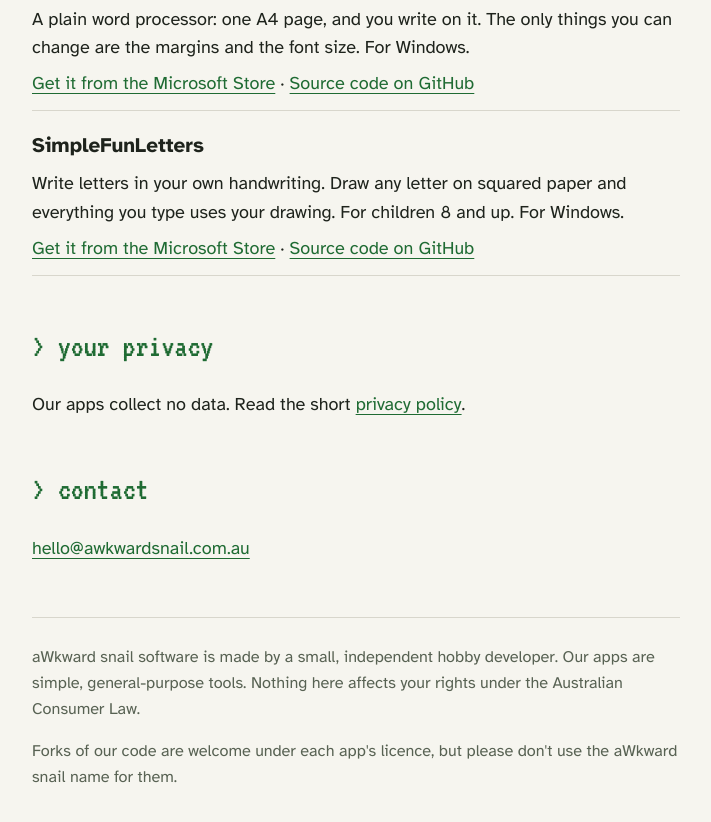
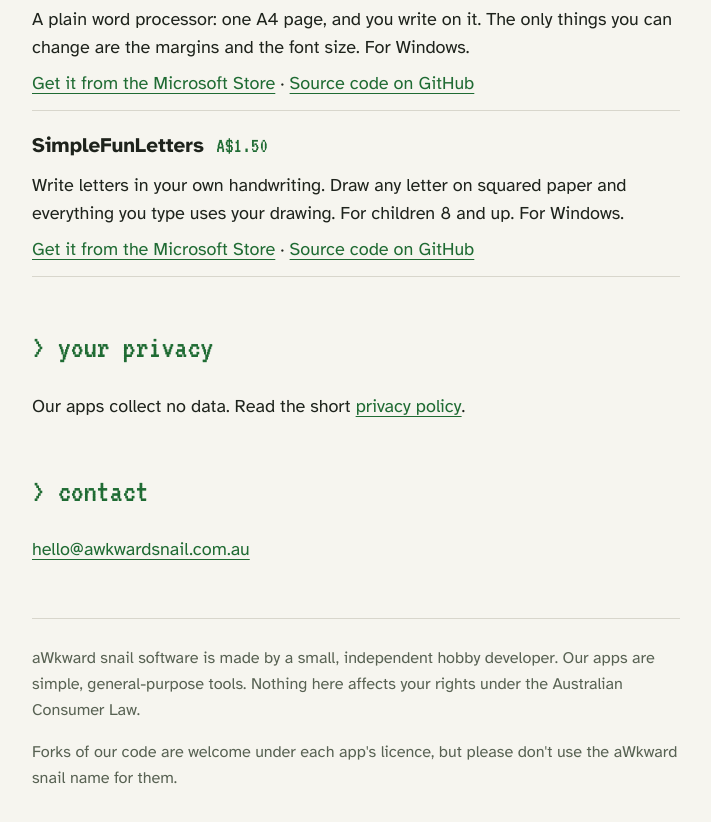
Before and after one commit to AwkwardSnail/awkwardsnail.github.io, a plain HTML site: page index.html in a window 1280 px wide. Shown: the part 1380-2202 px from the top of the page, without its empty margins (284-995 px from the left). Drawn offline with Linux system fonts and the light colour scheme.

Commit message:
SimpleFunLetters: price A$1.50
Co-Authored-By: Claude Opus 5.5 <noreply@anthropic.com>
Claude-Session: https://claude.ai/code/session_01J5P2eYg37iJAa2ahsdhtkB

```diff
--- a/index.html
+++ b/index.html
@@ -71,7 +71,7 @@
       <a href="https://github.com/AwkwardSnail/SimpleLetters">Source code on GitHub</a></p>
     </li>
     <li>
-      <strong>SimpleFunLetters</strong>
+      <strong>SimpleFunLetters</strong> <span class="price">A$1.50</span>
       <p>Write letters in your own handwriting. Draw any letter on squared
       paper and everything you type uses your drawing. For children 8 and up.
       For Windows.</p>
```
